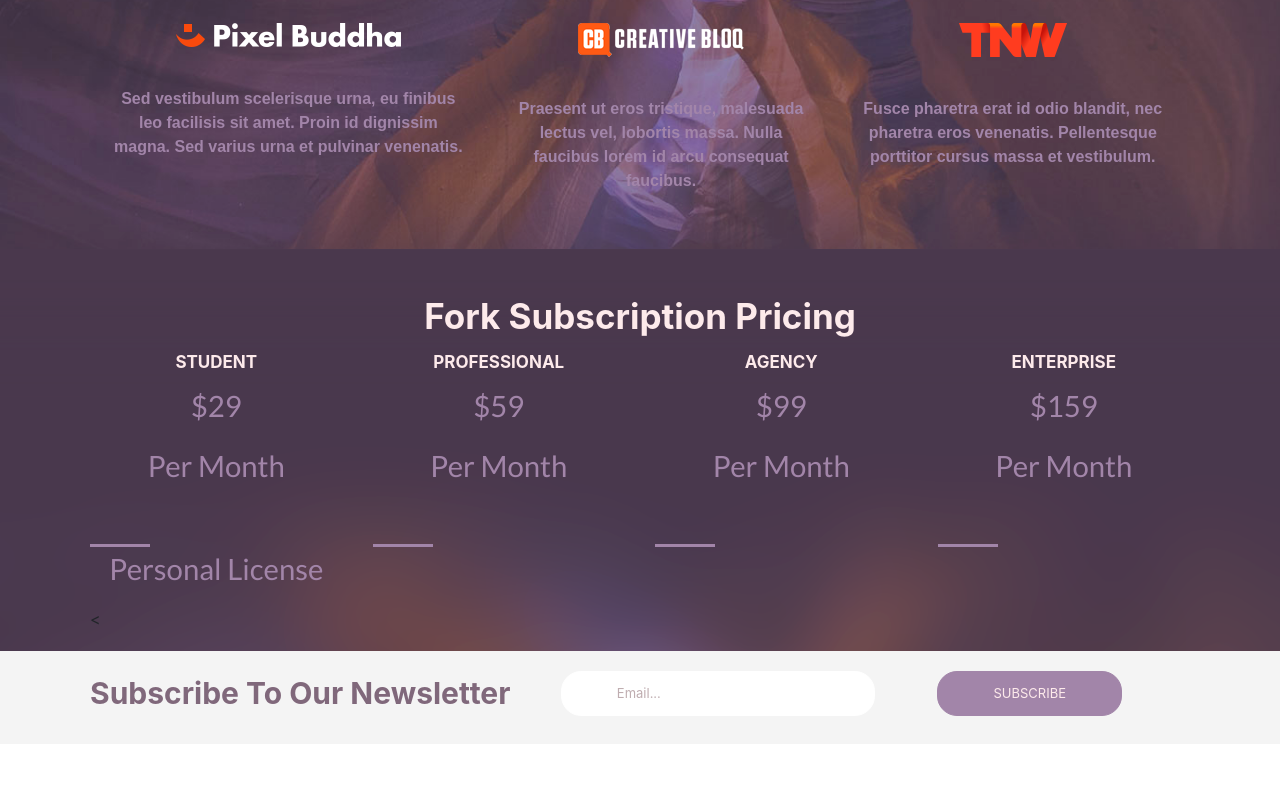
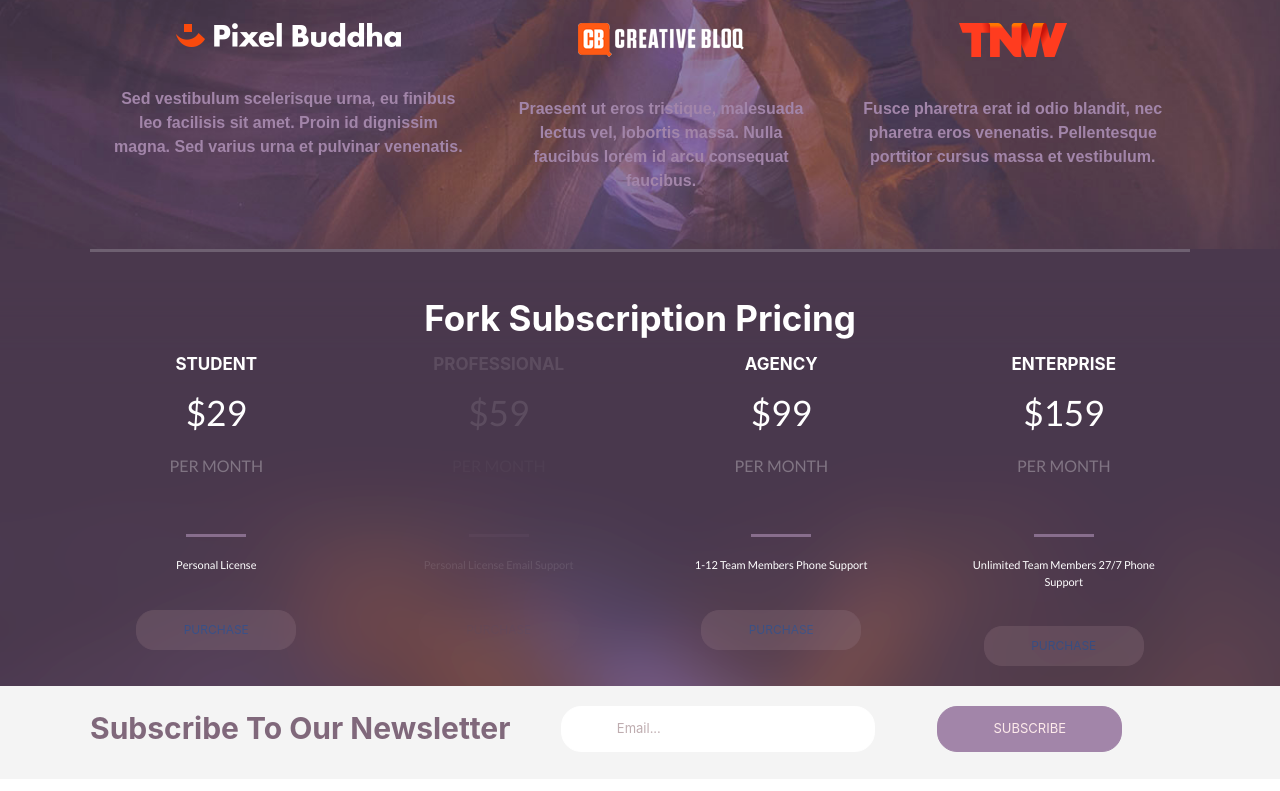
Before and after one commit to VitaliiBrovchenko/hw07, a website: page index.html in a window 1280 px wide. Shown: the part 1823-2614 px from the top of the page. Drawn offline with nearby package versions, Linux system fonts and the light colour scheme.

Commit message:
add section pricing

```diff
--- a/index.html
+++ b/index.html
@@ -224,33 +224,44 @@
         <h1>Fork Subscription Pricing</h1>
         <div class="row">
             <div class="col-3">
-                <h3>Student</h3>
+                <h3 class="pricing_license">Student</h3>
                 <p class="how_match_price">$29</p>
                 <p class="per_month">Per Month</p>
                 <div class="line"></div>
                 <p class="how_match_description">Personal License</p>
-                <
+                <div class="purchase_button">
+                    <a href="#">Purchase</a>
+                </div>
             </div>
-            <div class="col-3 ">
-                <h3>Professional</h3>
+            <div class="col-3  pricing_col">
+                <h3 class="pricing_license">Professional</h3>
                 <p class="how_match_price">$59</p>
                 <p class="per_month">Per Month</p>
                 <div class="line"></div>
-
+                <p class="how_match_description">Personal License Email Support</p>
+                <div class="purchase_button">
+                    <a href="#">Purchase</a>
+                </div>
             </div>
             <div class="col-3 justify-content-center">
-                <h3>Agency</h3>
+                <h3 class="pricing_license">Agency</h3>
                 <p class="how_match_price">$99</p>
                 <p class="per_month">Per Month</p>
                 <div class="line"></div>
-
+                <p class="how_match_description">1-12 Team Members Phone Support</p>
+                <div class="purchase_button">
+                    <a href="#">Purchase</a>
+                </div>
             </div>
             <div class="col-3">
-                <h3>Enterprise</h3>
+                <h3 class="pricing_license">Enterprise</h3>
                 <p class="how_match_price">$159</p>
                 <p class="per_month">Per Month</p>
                 <div class="line"></div>
-
+                <p class="how_match_description">Unlimited Team Members 27/7 Phone Support</p>
+                <div class="purchase_button">
+                    <a href="#">Purchase</a>
+                </div>
             </div>
         </div>
     </div>
--- a/src/sass/_pricing.scss
+++ b/src/sass/_pricing.scss
@@ -1,14 +1,20 @@
 .pricing {
   background: url(../img/pricing.png) no-repeat center top / cover;
 }
+.pricing_col {
+  background-color: #ffffff / cover;
+  opacity: 0.1;
+}
+
 .pricing h1 {
-  color: #fdeaeb;
+  color: $primary-color;
   font-size: 35px;
   font-weight: 700;
 }
 .pricing_line{
-  border-bottom: 1px solid #fdeaeb;
-  opacity: 0.5%;
+  border-bottom: 3px solid $primary-color;
+  background: $primary-color;
+  opacity: 0.2;
   position: relative;
   bottom: 20px;
 
@@ -17,11 +23,40 @@
   border-bottom: 3px solid #a285a9;
   width: 60px;
   padding: 20px;
+  margin: 0 auto;
+  opacity: 0.7;
 }
 
-.pricing h3{
+.pricing_license{
   font-size: 17px;
   text-transform: uppercase;
-  color: #fdeaeb;
+  color: $primary-color;
   text-align: center;
 }
+.purchase_button{
+  border: 1px solid #907480;
+  background-color: #907480;
+  width: 160px ;
+  margin: 0 auto;
+  opacity: 0.3;
+  padding: 10px 10px;
+  border-radius: 18px;
+  color: $primary-color;
+  text-transform: uppercase;
+  font-size: 12px;
+  text-align: center;
+}
+.how_match_description {
+  font-size: 11px;
+  color: $primary-color;
+}
+.per_month {
+  color: $primary-color;
+  opacity: 0.3;
+  text-transform: uppercase;
+  font-size: 16px;
+}
+.how_match_price {
+  color: $primary-color;
+  font-size: 35px;
+}
--- a/src/sass/_what_you_get.scss
+++ b/src/sass/_what_you_get.scss
@@ -11,5 +11,10 @@
   &:before {
     content: '<';
   }
-
 }
+.how_match_description {
+  word-wrap: break-word;
+  font-size: 11px;
+  padding: 20px;
+  color: $primary-color;
+}
--- a/src/sass/main.scss
+++ b/src/sass/main.scss
@@ -1,11 +1,10 @@
-
-
-
+$primary-color: #ffffff;
 
 body{
   background-color: #fff;
 }
 a {
+  color: $primary-color;
   text-decoration: none;
   &:hover{
     text-decoration-line: none;
@@ -17,7 +16,9 @@ li {
 }
 
 
+
 @import "libs";
+//@import "var";
 @import "header";
 @import "fork";
 @import "revolution";
--- /dev/null
+++ b/src/sass/var.scss
@@ -0,0 +1,2 @@
+$primary-color: #ffffff;
+$secondary-color: #000000;
```
Also changed, not shown: src/css/main.css.
